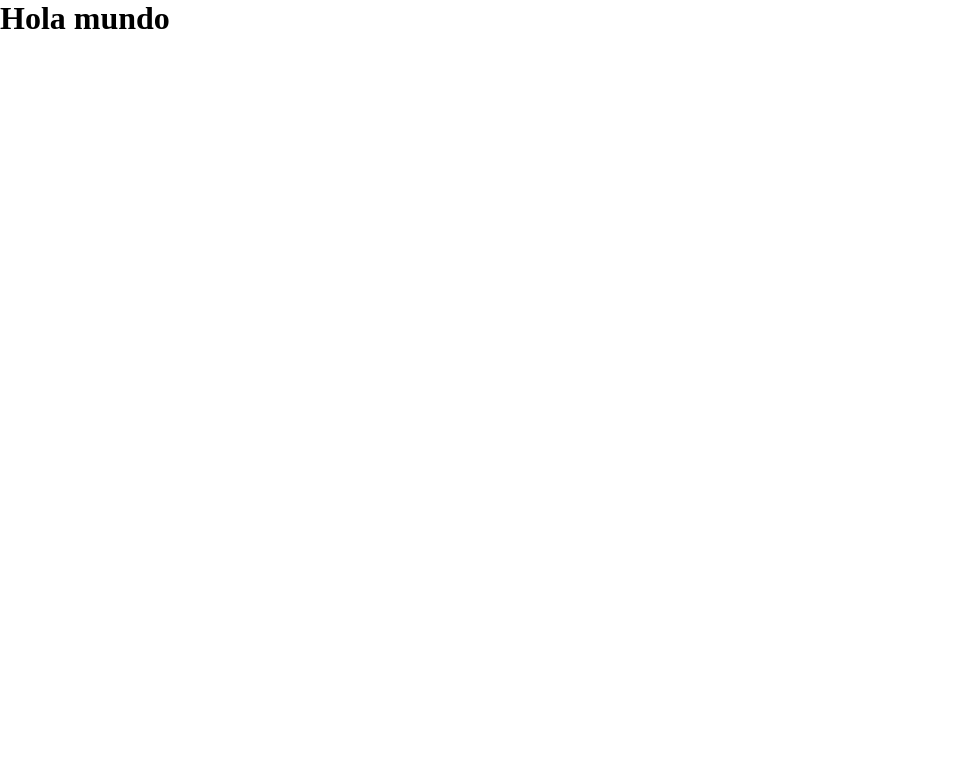
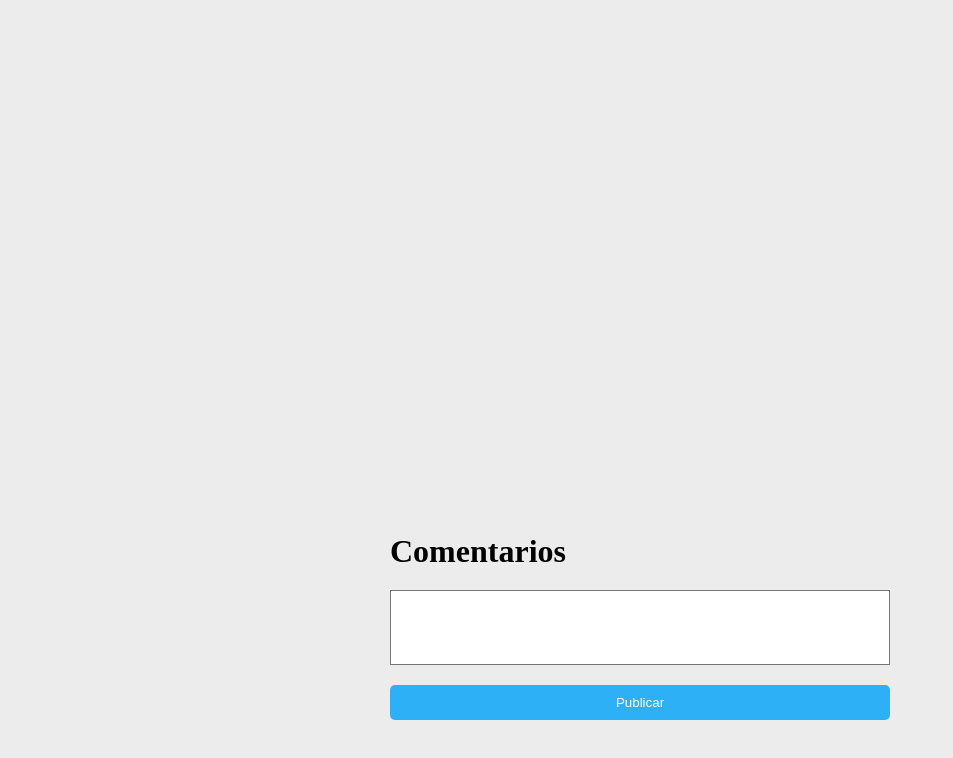
Before and after one commit to LGRosi/participamos-app, a React (Vite) app: page / in a window 1280 px wide. Shown: the top 758 px of the page, without its empty margins (0-953 px from the left). Built offline with nearby package versions, Linux system fonts and the light colour scheme.

Commit message:
Avance de la lógica para publicar comentario

```diff
--- a/src/App.scss
+++ b/src/App.scss
@@ -0,0 +1,49 @@
+* {
+   margin: 0;
+   padding: 0;
+   box-sizing: border-box;
+   background-color: #ececec;
+}
+
+.main-container {
+   height: 90vh;
+   display: flex;
+   flex-direction: column;
+   align-items: center;
+   justify-content: flex-end;
+
+    .comments-container {
+        height: 75px;
+        width: 500px;
+        background: white;
+        border-radius: 10px;
+        margin: 10px 0px;
+
+    }
+
+    .comments-box-container {
+        display: flex;
+        flex-direction: column;
+
+        .comment-title {
+            margin-bottom: 20px;
+        }
+
+        .comment-textarea {
+            height: 75px;
+            width: 500px;
+            resize: none;
+            background-color: white;
+        }
+
+        .comment-button {
+            background: rgb(46, 176, 247);
+            color: white;
+            padding-block: 10px;
+            cursor: pointer;
+            border-style: none;
+            border-radius: 5px;
+            margin-top: 20px;
+        }
+    }
+}
--- a/src/App.tsx
+++ b/src/App.tsx
@@ -1,12 +1,47 @@
-import './App.scss'
+import React, { useState } from "react";
+import "./App.scss";
 
 function App() {
 
+    const [comment, setComment] = useState<string>('');
+    const [comments, setComments] = useState<string[]>([]);
+
+    const handleClick = () => {
+        setComments(comments => [...comments, comment]);
+    }
+
+    const handleChange = (e: any) => {
+        setComment(e.target.value);
+    }
+
+
   return (
-    <div className="App">
-      <h1>Hola mundo</h1>
-    </div>
-  )
+    <React.Fragment>
+      <div className="main-container">
+        {
+            comments.map((text) => (
+                <div key={text} className="comments-container">{text}</div>
+            ))
+        }
+
+        <div className="comments-box-container">
+          <h1 className="comment-title">Comentarios</h1>
+          <textarea
+            className="comment-textarea"
+            onChange={handleChange}
+            value={comment}
+          ></textarea>
+          <button
+            type="button"
+            className="comment-button"
+            onClick={handleClick}
+          >
+            Publicar
+          </button>
+        </div>
+      </div>
+    </React.Fragment>
+  );
 }
 
-export default App
+export default App;
```
